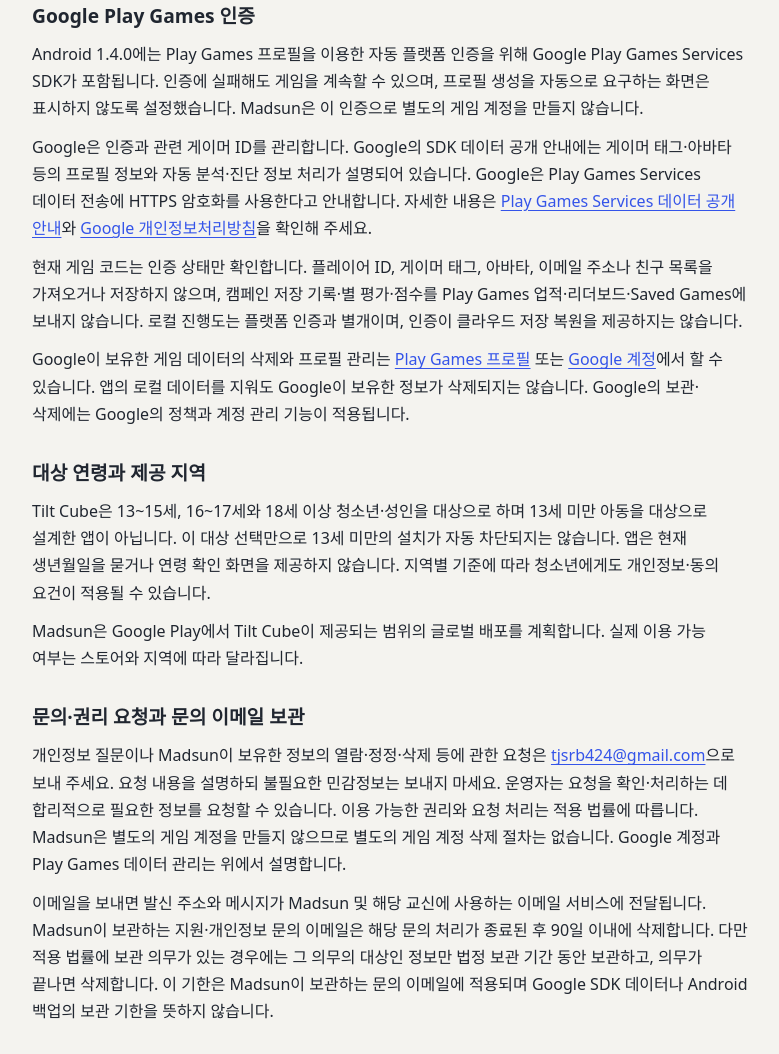
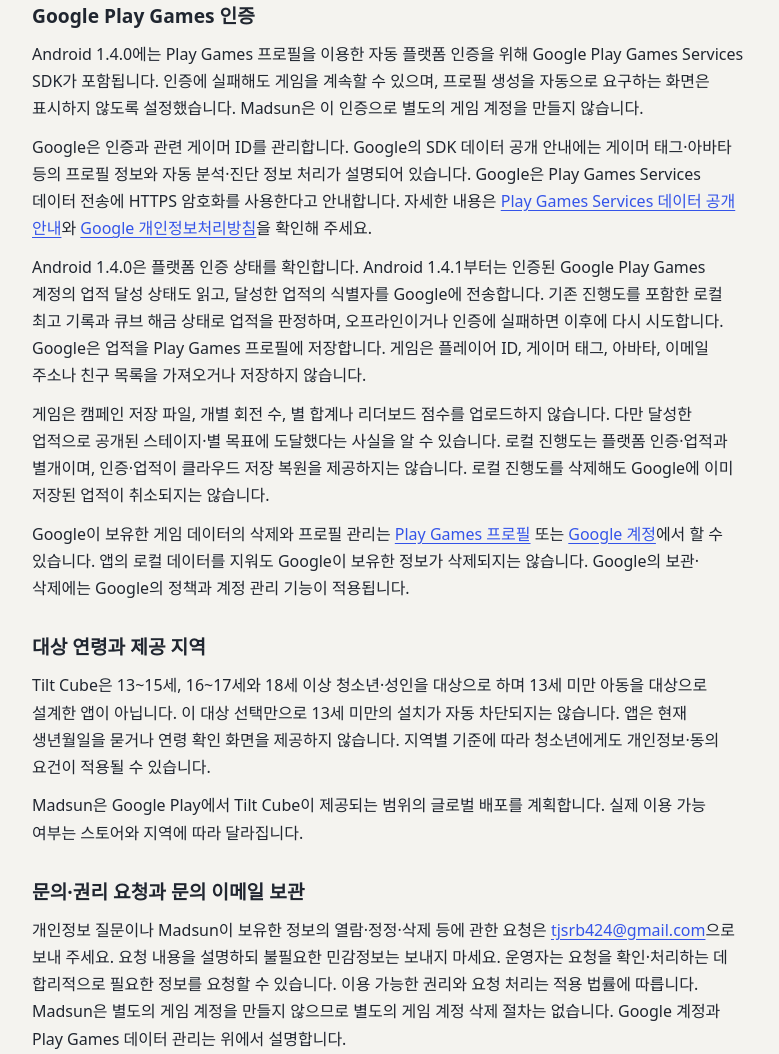
Before and after one commit to tjsrb424/madsun-privacy, a plain HTML site: page ko.html in a window 1280 px wide. Shown: the part 1394-2448 px from the top of the page, without its empty margins (250-1029 px from the left). Drawn offline with Linux system fonts and the light colour scheme.

Commit message:
docs: disclose optional Play Games achievements in Android 1.4.1

```diff
--- a/ko.html
+++ b/ko.html
@@ -39,7 +39,8 @@
 <section><h2>Google Play Games 인증</h2>
 <p>Android 1.4.0에는 Play Games 프로필을 이용한 자동 플랫폼 인증을 위해 Google Play Games Services SDK가 포함됩니다. 인증에 실패해도 게임을 계속할 수 있으며, 프로필 생성을 자동으로 요구하는 화면은 표시하지 않도록 설정했습니다. Madsun은 이 인증으로 별도의 게임 계정을 만들지 않습니다.</p>
 <p>Google은 인증과 관련 게이머 ID를 관리합니다. Google의 SDK 데이터 공개 안내에는 게이머 태그·아바타 등의 프로필 정보와 자동 분석·진단 정보 처리가 설명되어 있습니다. Google은 Play Games Services 데이터 전송에 HTTPS 암호화를 사용한다고 안내합니다. 자세한 내용은 <a href="https://developer.android.com/games/pgs/data-collection">Play Games Services 데이터 공개 안내</a>와 <a href="https://policies.google.com/privacy?hl=ko">Google 개인정보처리방침</a>을 확인해 주세요.</p>
-<p>현재 게임 코드는 인증 상태만 확인합니다. 플레이어 ID, 게이머 태그, 아바타, 이메일 주소나 친구 목록을 가져오거나 저장하지 않으며, 캠페인 저장 기록·별 평가·점수를 Play Games 업적·리더보드·Saved Games에 보내지 않습니다. 로컬 진행도는 플랫폼 인증과 별개이며, 인증이 클라우드 저장 복원을 제공하지는 않습니다.</p>
+<p>Android 1.4.0은 플랫폼 인증 상태를 확인합니다. Android 1.4.1부터는 인증된 Google Play Games 계정의 업적 달성 상태도 읽고, 달성한 업적의 식별자를 Google에 전송합니다. 기존 진행도를 포함한 로컬 최고 기록과 큐브 해금 상태로 업적을 판정하며, 오프라인이거나 인증에 실패하면 이후에 다시 시도합니다. Google은 업적을 Play Games 프로필에 저장합니다. 게임은 플레이어 ID, 게이머 태그, 아바타, 이메일 주소나 친구 목록을 가져오거나 저장하지 않습니다.</p>
+<p>게임은 캠페인 저장 파일, 개별 회전 수, 별 합계나 리더보드 점수를 업로드하지 않습니다. 다만 달성한 업적으로 공개된 스테이지·별 목표에 도달했다는 사실을 알 수 있습니다. 로컬 진행도는 플랫폼 인증·업적과 별개이며, 인증·업적이 클라우드 저장 복원을 제공하지는 않습니다. 로컬 진행도를 삭제해도 Google에 이미 저장된 업적이 취소되지는 않습니다.</p>
 <p>Google이 보유한 게임 데이터의 삭제와 프로필 관리는 <a href="https://play.google.com/games/profile">Play Games 프로필</a> 또는 <a href="https://myaccount.google.com/">Google 계정</a>에서 할 수 있습니다. 앱의 로컬 데이터를 지워도 Google이 보유한 정보가 삭제되지는 않습니다. Google의 보관·삭제에는 Google의 정책과 계정 관리 기능이 적용됩니다.</p></section>
 <section><h2>대상 연령과 제공 지역</h2>
 <p>Tilt Cube은 13~15세, 16~17세와 18세 이상 청소년·성인을 대상으로 하며 13세 미만 아동을 대상으로 설계한 앱이 아닙니다. 이 대상 선택만으로 13세 미만의 설치가 자동 차단되지는 않습니다. 앱은 현재 생년월일을 묻거나 연령 확인 화면을 제공하지 않습니다. 지역별 기준에 따라 청소년에게도 개인정보·동의 요건이 적용될 수 있습니다.</p>
```
